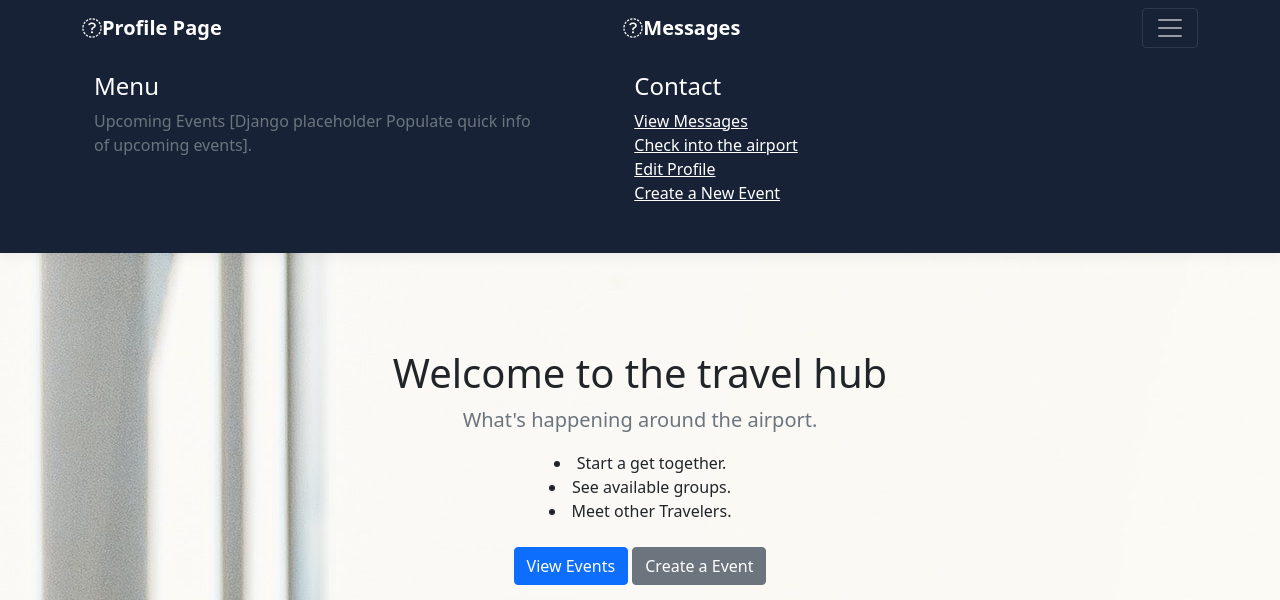
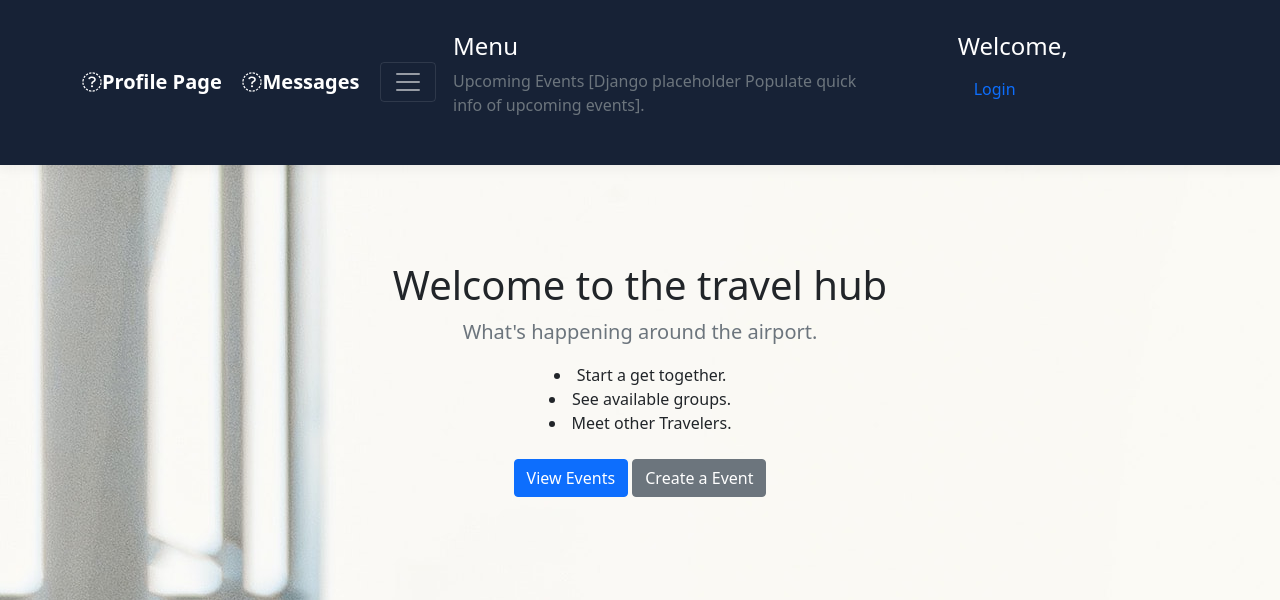
Before and after one commit to alejamora04/Layover-Connections, a Django app: page /layoverconnections in a window 1280 px wide, after a click that opens the changed part. Shown: the top 600 px of the page. Run offline with Django 4.2, Linux system fonts and the light colour scheme; some libraries are stand-ins or nearby versions.

Commit message:
Modified Navbar Items

```diff
--- a/layoverconnections/templates/layoverconnections/homepage.html
+++ b/layoverconnections/templates/layoverconnections/homepage.html
@@ -54,12 +54,16 @@
                     Upcoming Events [Django placeholder Populate quick info of upcoming events].</p>
                   </div>
                   <div class="col-sm-4 offset-md-1 py-4">
-                    <h4 class="text-white">Contact</h4>
+                    <h4 class="text-white">Welcome, {{user.username}}</h4>
                     <ul class="list-unstyled">
-                      <li><a href="#" class="text-white">View Messages</a></li>
-                      <li><a href="#" class="text-white">Check into the airport</a></li>
-                      <li><a href="#" class="text-white">Edit Profile</a></li>
-                      <li><a href="#" class="text-white">Create a New Event</a></li>
+                      <!-- Django tools for User Navbar Controls-->
+                      {% if user.is_authenticated %}
+                      <li><a href="#" class="nav-link text-white">Check into the Airport</a></li>
+                      <li><a href="#" class="nav-link text-white">Create a New Event</a></li>
+                      <li class="nav-item"><a class="nav-link text-white" href="/logout">Logout</a></li>
+                      {% else %}
+                      <li class="nav-item"><a class="nav-link" href="/login">Login</a></li>
+                      {% endif %}
                     </ul>
                   </div>
                 </div>
--- a/layoverconnections/templates/layoverconnections/index.html
+++ b/layoverconnections/templates/layoverconnections/index.html
@@ -7,15 +7,16 @@
 <!--Registration form-->
 
 	<h1>Register</h1>
+	<p>Create a profile to Connect with other travelers</p>
 	<form method="POST">
 		{% csrf_token %}
 		{{ register_form|crispy }}
-		<button class="btn btn-primary btn-block mb-4" type="submit"><strong>Register</strong></button>
+		<button class="btn btn-primary btn-block mb-4" type="submit"><strong>Sign-up</strong></button>
 	</form>
 	<!-- Sign In Redirect-->
 	<p>If you already have an account login instead.</p>
 	<a class="btn btn-primary btn-block mb-4" href="{% url 'layoverconnections:login' %}" role="button">
-		<strong>Sign In</strong>
+		<strong>Login</strong>
 	</a>
 
 {% endblock %}
--- a/layoverconnections/views.py
+++ b/layoverconnections/views.py
@@ -6,11 +6,11 @@
 from django.contrib import messages
 from django.contrib.auth.forms import AuthenticationForm
 
-# Configure formatting for the home page here.
+# Configure formatting for the home page here. return render(request, 'layoverconnections/index.html')
 def index(request):
 	if not request.user.is_authenticated:
 		return redirect(reverse("layoverconnections:login"))
-	return render(request, 'layoverconnections/index.html')
+	return render(request, 'layoverconnections/homepage.html')
 
 # Server side new user registration validation
 def register_request(request):
```
